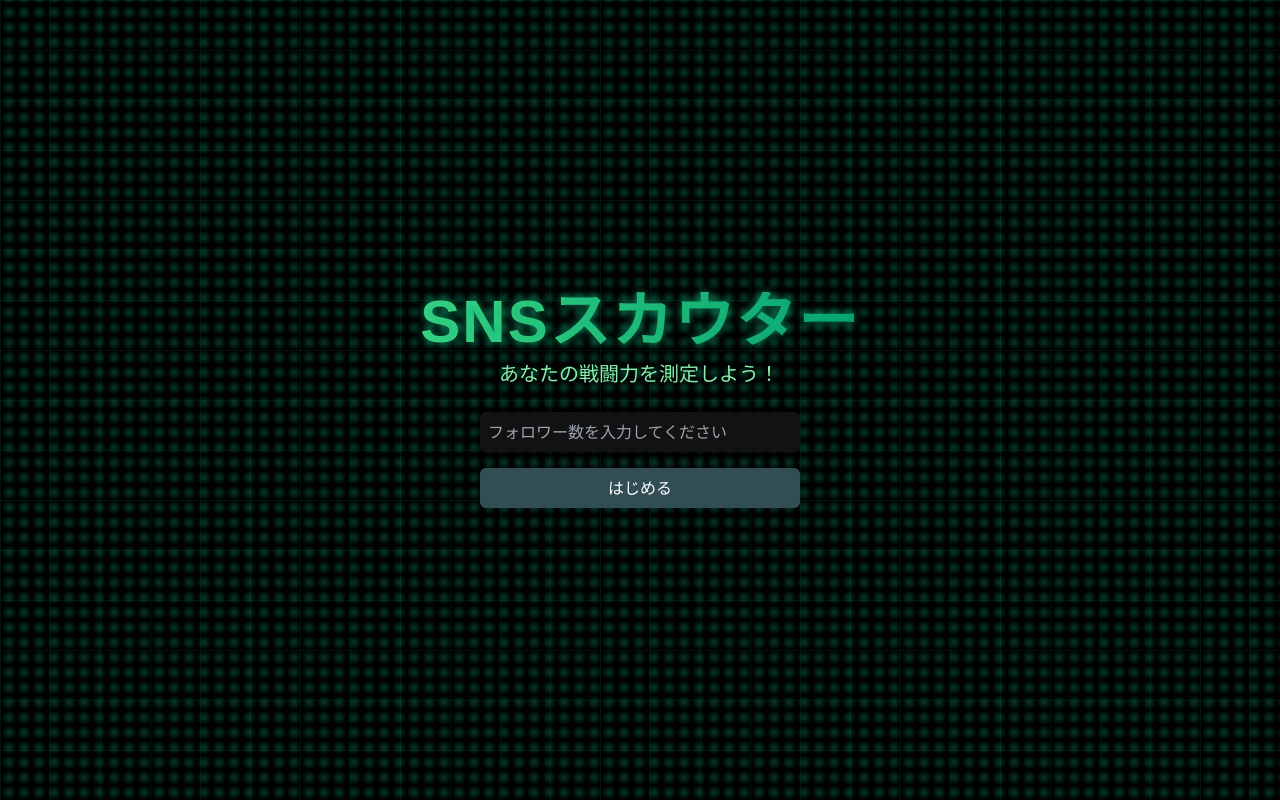
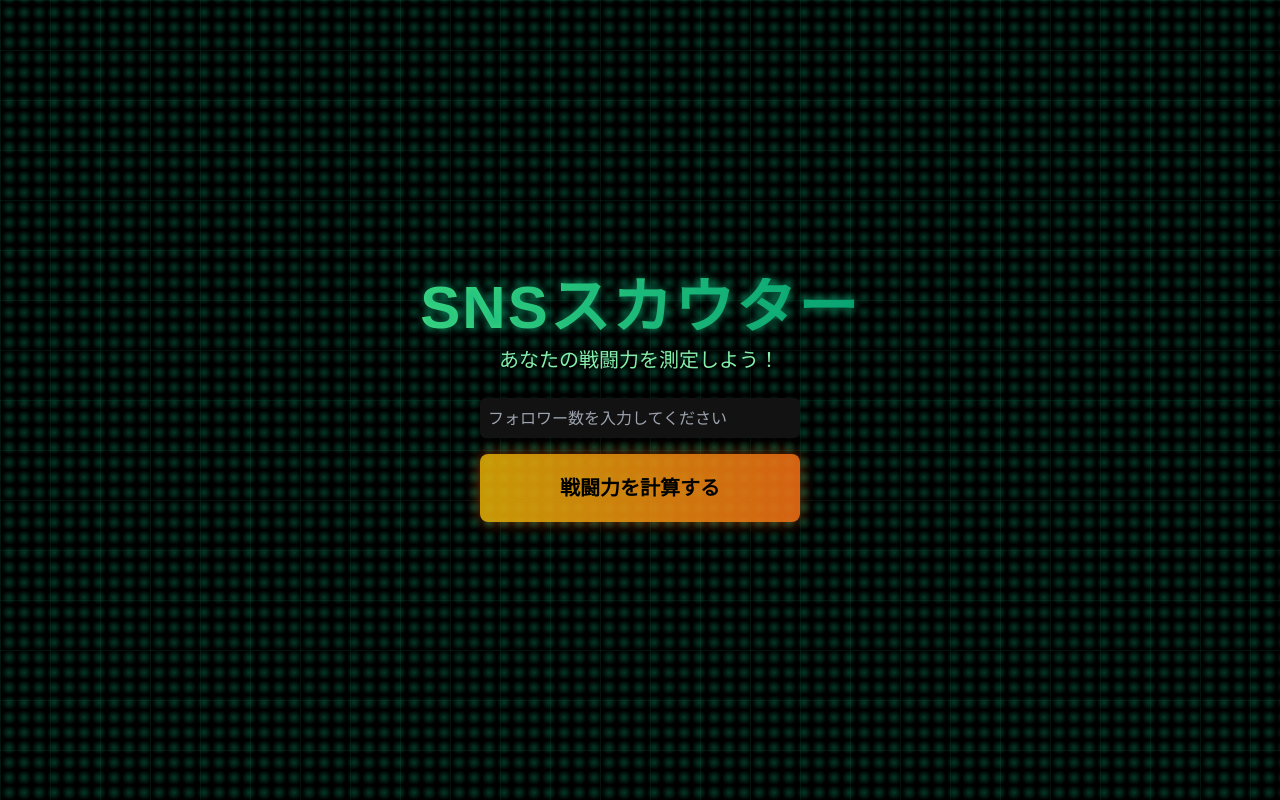
Before and after one commit to Kazuki0320/sns-scouter, a Next.js app: page / in a window 1280 px wide. Built offline with nearby package versions, Linux system fonts and the light colour scheme.

Commit message:
送信ボタンの作成

```diff
--- a/src/app/layout.tsx
+++ b/src/app/layout.tsx
@@ -37,7 +37,7 @@ export default function RootLayout({
             <div className="gridLines"></div>
             <div className="particles"></div>
           </div>
-          <div className="relative -z-10">
+          <div className="relative z-10">
             {children}
           </div>
         </ThemeProvider>
--- a/src/components/ui/Form.tsx
+++ b/src/components/ui/Form.tsx
@@ -1,6 +1,7 @@
 'use client';
 
 import React, { useState } from 'react';
+import styles from '@/styles/button.module.css';
 
 type FormProps = {
   onSubmit: (value: number) => void;
@@ -58,16 +59,13 @@ export default function Form({ onSubmit }: FormProps) {
         className="p-2 border-gray-300 rounded-md text-black"
       />
       {error && <div className="text-red-500 text-sm">{error}</div>}
+      {/* 測定ボタン */}
       <button
         type="submit"
         disabled={isDisabled}
-        className={`py-2 px-4 rounded-md transition ${
-          isDisabled
-            ? 'bg-[#324E54] cursor-not-allowed'
-            : 'bg-blue-500 hover:bg-blue-600 text-white'
-        }`}
+        className={styles.submitButton}
       >
-        はじめる
+        戦闘力を計算する
       </button>
     </form>
   );
--- /dev/null
+++ b/src/styles/button.module.css
@@ -0,0 +1,31 @@
+.submitButton {
+  @apply w-full
+         bg-gradient-to-r
+         from-yellow-500
+         to-orange-500
+         text-black
+         font-bold
+         py-3 sm:py-4 md:py-5
+         text-base sm:text-lg md:text-xl
+         rounded-lg
+         transition-all
+         duration-300
+         transform
+         shadow-[0_0_15px_rgba(249,115,22,0.5)];
+}
+
+.submitButton:hover {
+  @apply to-orange-600 scale-105;
+}
+
+.submitButton:active {
+  @apply scale-95;
+}
+
+.submitButton:disabled {
+  @apply cursor-not-allowed opacity-85;
+}
+
+.submitButton:not(:disabled) {
+  @apply cursor-pointer;
+}
```
